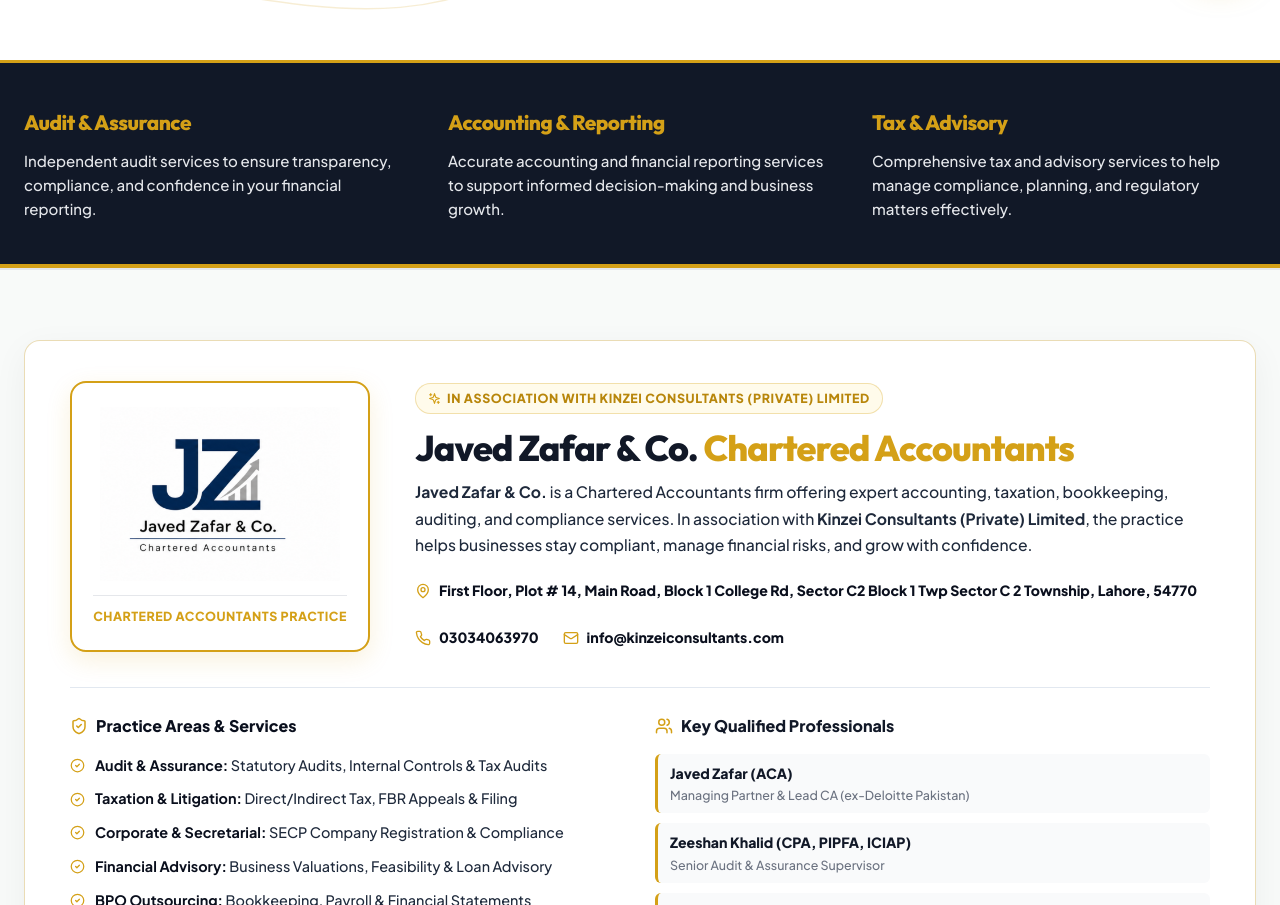
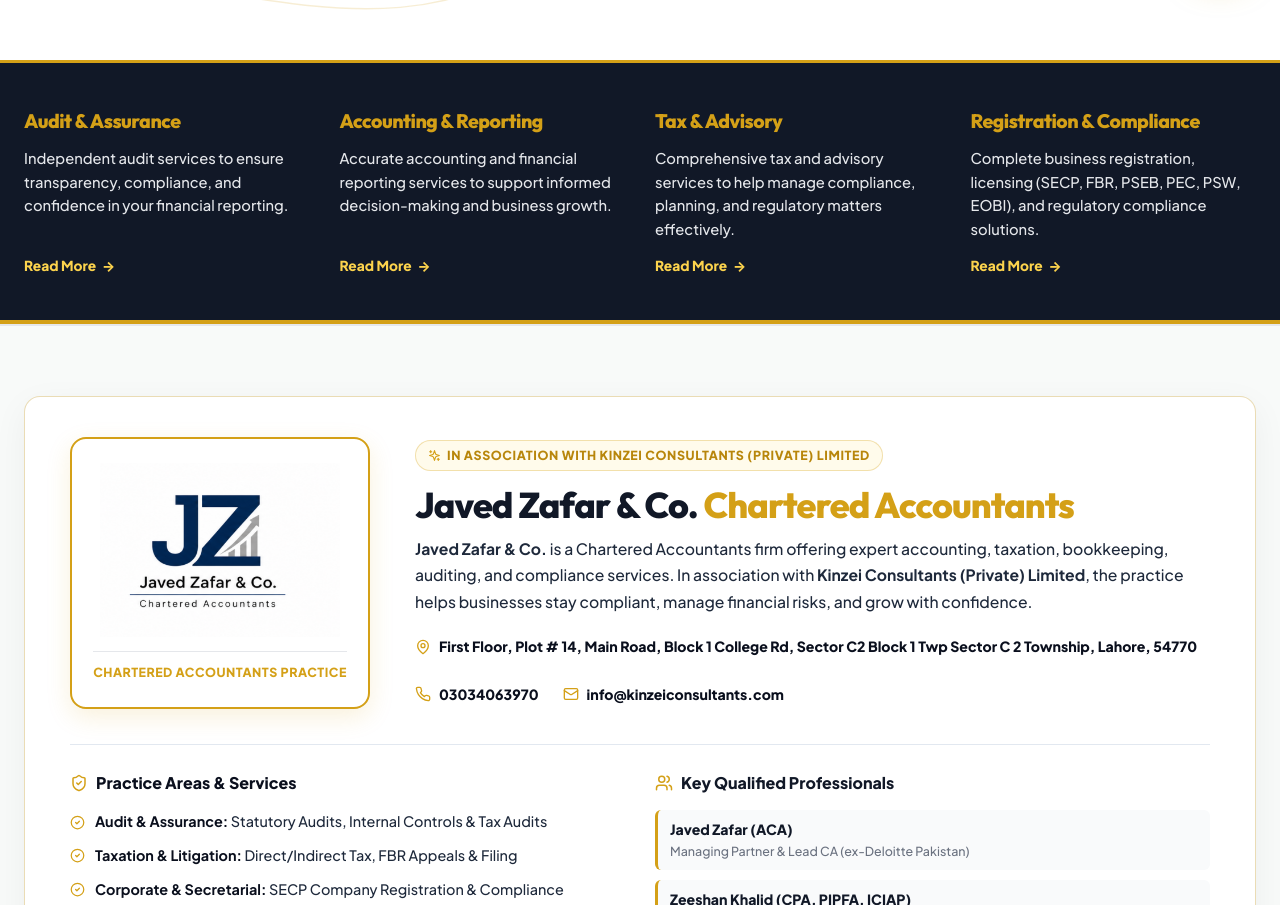
Before and after one commit to Hassan-zubair-ch/kinzei, a React (Vite) app in the folder client/: page / in a window 1280 px wide. Shown: the part 798-1703 px from the top of the page. Built offline with nearby package versions, Linux system fonts and the light colour scheme.

Commit message:
Add Registration & Compliance as 4th box in hero feature band with Read More link to full hub

```diff
--- a/client/src/pages/Home.jsx
+++ b/client/src/pages/Home.jsx
@@ -218,7 +218,7 @@
         </div>
       </section>
 
-      {/* 2. 3 SLEEK FEATURE BOXES BAND */}
+      {/* 2. 4 SLEEK FEATURE BOXES BAND */}
       <section style={{
         backgroundColor: '#111827',
         color: '#FFFFFF',
@@ -231,15 +231,15 @@
             className="hero-boxes-grid"
             style={{
               display: 'grid',
-              gridTemplateColumns: 'repeat(3, 1fr)',
-              gap: '40px',
-              alignItems: 'flex-start'
+              gridTemplateColumns: 'repeat(4, 1fr)',
+              gap: '30px',
+              alignItems: 'stretch'
             }}
           >
             {/* Box 1 */}
-            <div>
+            <div style={{ display: 'flex', flexDirection: 'column' }}>
               <h3 style={{
-                fontSize: '1.3rem',
+                fontSize: '1.22rem',
                 fontWeight: 800,
                 color: '#D4A017',
                 marginBottom: '10px',
@@ -248,20 +248,39 @@
                 Audit &amp; Assurance
               </h3>
               <p style={{
-                fontSize: '0.94rem',
+                fontSize: '0.92rem',
                 color: '#E5E7EB',
                 lineHeight: '1.6',
-                margin: 0,
+                marginBottom: '14px',
+                flexGrow: 1,
                 fontFamily: 'var(--font-body)'
               }}>
                 Independent audit services to ensure transparency, compliance, and confidence in your financial reporting.
               </p>
+              <Link
+                to="/services/detail/audit-assurance"
+                style={{
+                  color: '#FCD34D',
+                  fontSize: '0.86rem',
+                  fontWeight: 800,
+                  textDecoration: 'none',
+                  display: 'inline-flex',
+                  alignItems: 'center',
+                  gap: '6px',
+                  transition: 'all 0.2s ease'
+                }}
+                onMouseEnter={(e) => { e.currentTarget.style.color = '#FFFFFF'; e.currentTarget.style.transform = 'translateX(3px)'; }}
+                onMouseLeave={(e) => { e.currentTarget.style.color = '#FCD34D'; e.currentTarget.style.transform = 'translateX(0)'; }}
+              >
+                <span>Read More</span>
+                <span>&rarr;</span>
+              </Link>
             </div>
 
             {/* Box 2 */}
-            <div>
+            <div style={{ display: 'flex', flexDirection: 'column' }}>
               <h3 style={{
-                fontSize: '1.3rem',
+                fontSize: '1.22rem',
                 fontWeight: 800,
                 color: '#D4A017',
                 marginBottom: '10px',
@@ -270,20 +289,39 @@
                 Accounting &amp; Reporting
               </h3>
               <p style={{
-                fontSize: '0.94rem',
+                fontSize: '0.92rem',
                 color: '#E5E7EB',
                 lineHeight: '1.6',
-                margin: 0,
+                marginBottom: '14px',
+                flexGrow: 1,
                 fontFamily: 'var(--font-body)'
               }}>
                 Accurate accounting and financial reporting services to support informed decision-making and business growth.
               </p>
+              <Link
+                to="/services?country=pk"
+                style={{
+                  color: '#FCD34D',
+                  fontSize: '0.86rem',
+                  fontWeight: 800,
+                  textDecoration: 'none',
+                  display: 'inline-flex',
+                  alignItems: 'center',
+                  gap: '6px',
+                  transition: 'all 0.2s ease'
+                }}
+                onMouseEnter={(e) => { e.currentTarget.style.color = '#FFFFFF'; e.currentTarget.style.transform = 'translateX(3px)'; }}
+                onMouseLeave={(e) => { e.currentTarget.style.color = '#FCD34D'; e.currentTarget.style.transform = 'translateX(0)'; }}
+              >
+                <span>Read More</span>
+                <span>&rarr;</span>
+              </Link>
             </div>
 
             {/* Box 3 */}
-            <div>
+            <div style={{ display: 'flex', flexDirection: 'column' }}>
               <h3 style={{
-                fontSize: '1.3rem',
+                fontSize: '1.22rem',
                 fontWeight: 800,
                 color: '#D4A017',
                 marginBottom: '10px',
@@ -292,14 +330,74 @@
                 Tax &amp; Advisory
               </h3>
               <p style={{
-                fontSize: '0.94rem',
+                fontSize: '0.92rem',
                 color: '#E5E7EB',
                 lineHeight: '1.6',
-                margin: 0,
+                marginBottom: '14px',
+                flexGrow: 1,
                 fontFamily: 'var(--font-body)'
               }}>
                 Comprehensive tax and advisory services to help manage compliance, planning, and regulatory matters effectively.
               </p>
+              <Link
+                to="/services/detail/taxation-services"
+                style={{
+                  color: '#FCD34D',
+                  fontSize: '0.86rem',
+                  fontWeight: 800,
+                  textDecoration: 'none',
+                  display: 'inline-flex',
+                  alignItems: 'center',
+                  gap: '6px',
+                  transition: 'all 0.2s ease'
+                }}
+                onMouseEnter={(e) => { e.currentTarget.style.color = '#FFFFFF'; e.currentTarget.style.transform = 'translateX(3px)'; }}
+                onMouseLeave={(e) => { e.currentTarget.style.color = '#FCD34D'; e.currentTarget.style.transform = 'translateX(0)'; }}
+              >
+                <span>Read More</span>
+                <span>&rarr;</span>
+              </Link>
+            </div>
+
+            {/* Box 4: Registration & Compliance */}
+            <div style={{ display: 'flex', flexDirection: 'column' }}>
+              <h3 style={{
+                fontSize: '1.22rem',
+                fontWeight: 800,
+                color: '#D4A017',
+                marginBottom: '10px',
+                fontFamily: 'var(--font-heading)'
+              }}>
+                Registration &amp; Compliance
+              </h3>
+              <p style={{
+                fontSize: '0.92rem',
+                color: '#E5E7EB',
+                lineHeight: '1.6',
+                marginBottom: '14px',
+                flexGrow: 1,
+                fontFamily: 'var(--font-body)'
+              }}>
+                Complete business registration, licensing (SECP, FBR, PSEB, PEC, PSW, EOBI), and regulatory compliance solutions.
+              </p>
+              <Link
+                to="/registration-compliance"
+                style={{
+                  color: '#FCD34D',
+                  fontSize: '0.86rem',
+                  fontWeight: 800,
+                  textDecoration: 'none',
+                  display: 'inline-flex',
+                  alignItems: 'center',
+                  gap: '6px',
+                  transition: 'all 0.2s ease'
+                }}
+                onMouseEnter={(e) => { e.currentTarget.style.color = '#FFFFFF'; e.currentTarget.style.transform = 'translateX(3px)'; }}
+                onMouseLeave={(e) => { e.currentTarget.style.color = '#FCD34D'; e.currentTarget.style.transform = 'translateX(0)'; }}
+              >
+                <span>Read More</span>
+                <span>&rarr;</span>
+              </Link>
             </div>
 
           </div>
@@ -308,7 +406,13 @@
         <div style={{ width: '100%', height: '4px', backgroundColor: '#D4A017' }} />
 
         <style>{`
-          @media (max-width: 992px) {
+          @media (max-width: 1080px) {
+            .hero-boxes-grid {
+              grid-template-columns: repeat(2, 1fr) !important;
+              gap: 30px !important;
+            }
+          }
+          @media (max-width: 640px) {
             .hero-boxes-grid {
               grid-template-columns: 1fr !important;
               gap: 25px !important;
```
